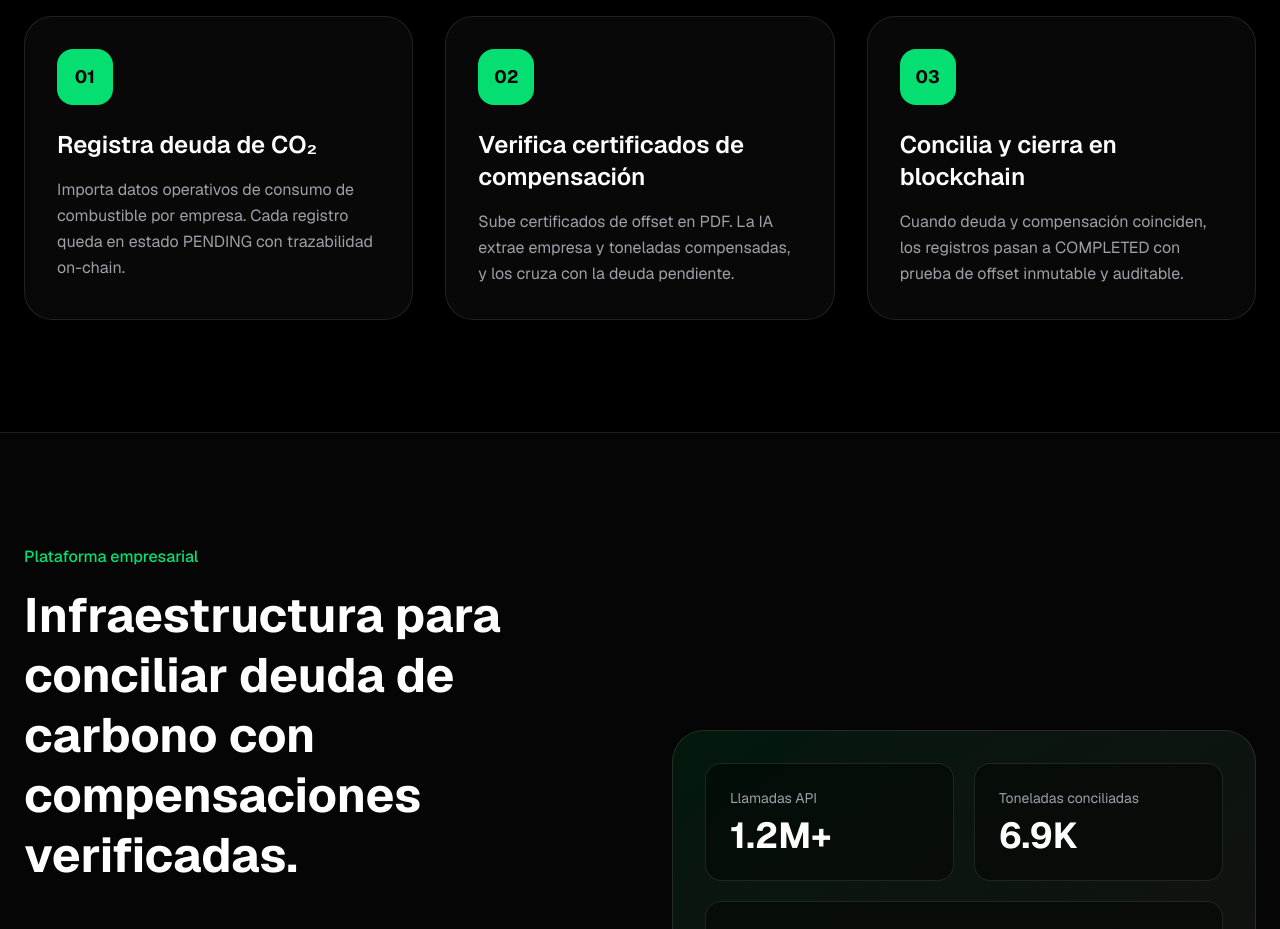
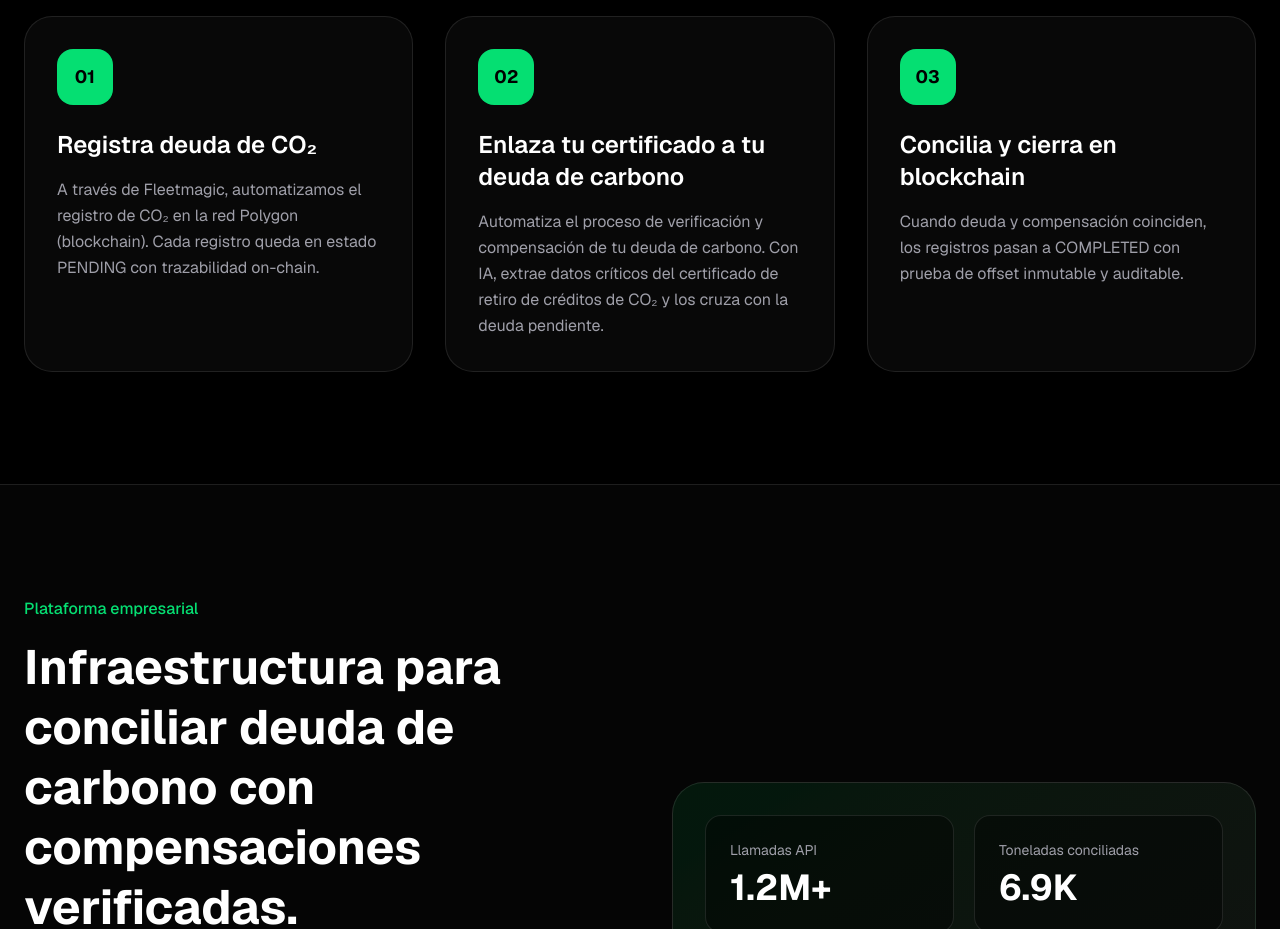
Before and after one commit to BurnZero1/burnzero-site, a Next.js app: page / in a window 1280 px wide. Shown: the part 1760-2689 px from the top of the page. Built offline with nearby package versions, Linux system fonts and the light colour scheme.

Commit message:
Update step 2 in how-it-works section

```diff
--- a/app/page.tsx
+++ b/app/page.tsx
@@ -193,13 +193,13 @@ export default function BurnZeroLandingPage() {
                 step: '01',
                 title: 'Registra deuda de CO₂',
                 description:
-                  'Importa datos operativos de consumo de combustible por empresa. Cada registro queda en estado PENDING con trazabilidad on-chain.',
+                  'A través de Fleetmagic, automatizamos el registro de CO₂ en la red Polygon (blockchain). Cada registro queda en estado PENDING con trazabilidad on-chain.',
               },
               {
                 step: '02',
-                title: 'Verifica certificados de compensación',
+                title: 'Enlaza tu certificado a tu deuda de carbono',
                 description:
-                  'Sube certificados de offset en PDF. La IA extrae empresa y toneladas compensadas, y los cruza con la deuda pendiente.',
+                  'Automatiza el proceso de verificación y compensación de tu deuda de carbono. Con IA, extrae datos críticos del certificado de retiro de créditos de CO₂ y los cruza con la deuda pendiente.',
               },
               {
                 step: '03',
```
